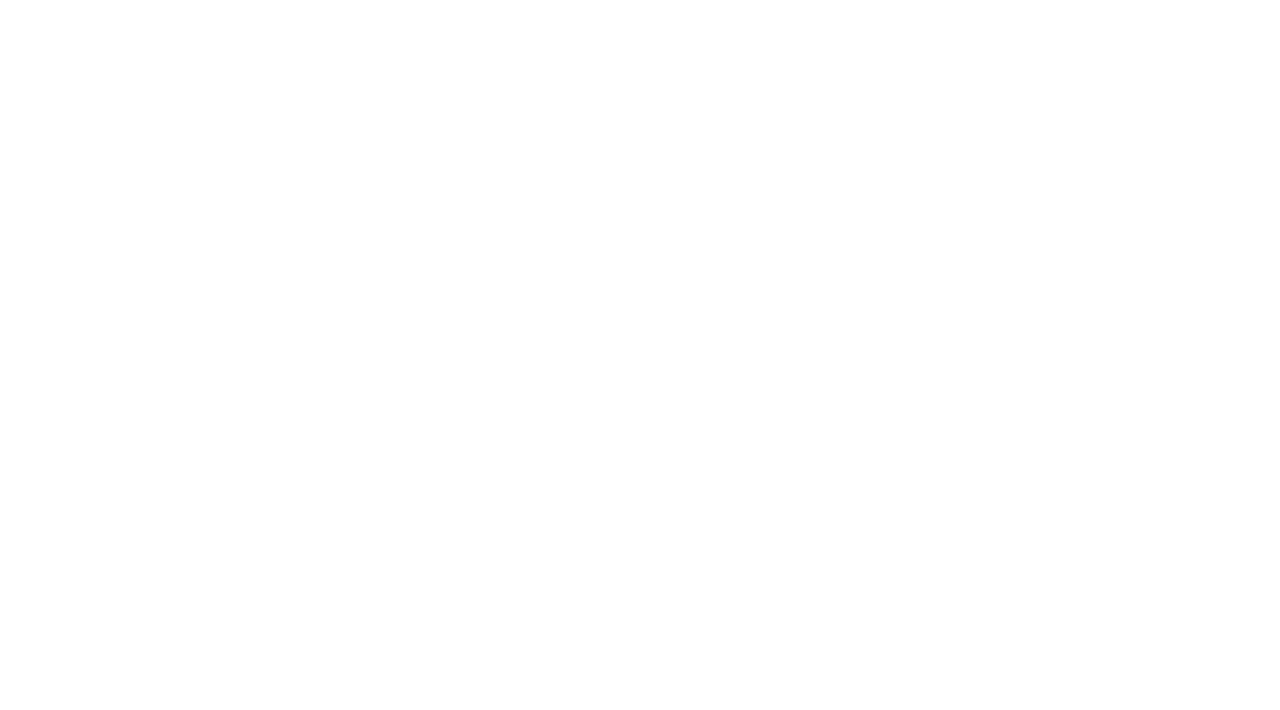
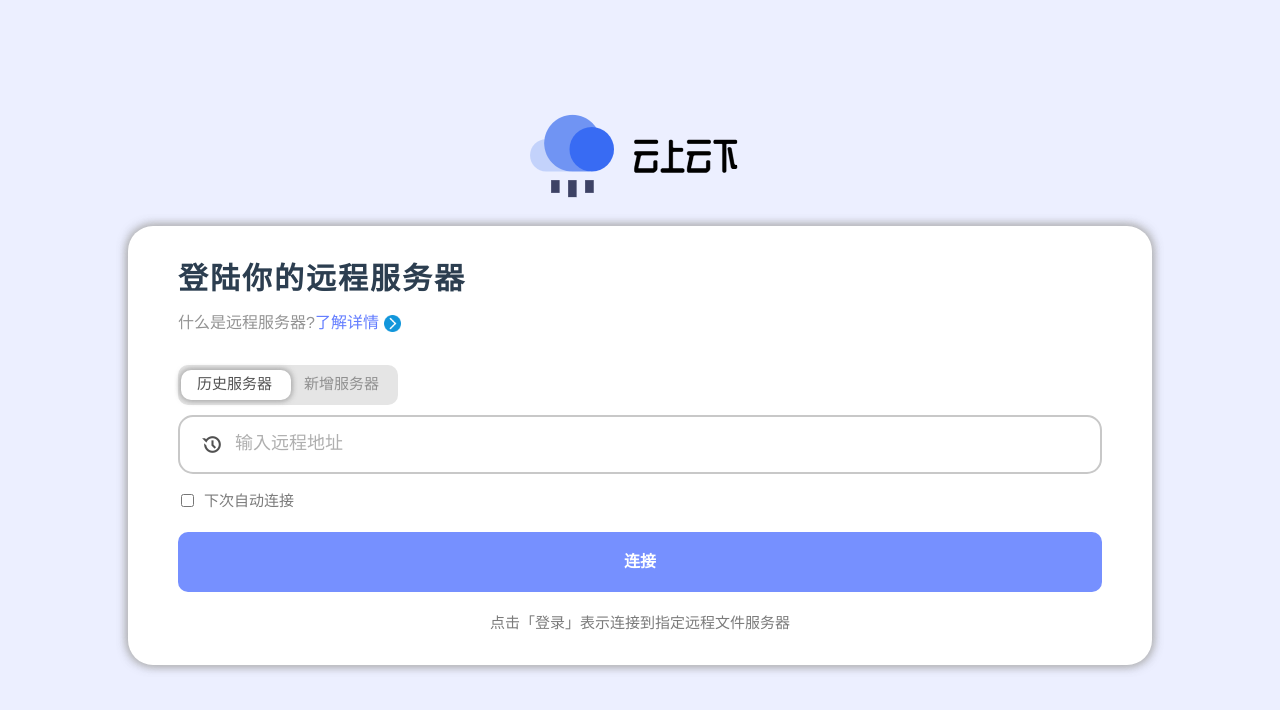
Before and after one commit to HeadphoneSang/NIO-Client, a Vue app: page /#/mainEnter/initAddress/historyAddress in a window 1280 px wide. Before the commit this address had no page. Shown: the top 710 px of the page. Built offline with nearby package versions, Linux system fonts and the light colour scheme.

Commit message:
2023-03-25 增加了进入界面的图标，添加了登录模块

```diff
--- a/src/App.vue
+++ b/src/App.vue
@@ -3,8 +3,9 @@
 </template>
 
 <style lang="less">
-html{
+html,body{
   cursor: url('@/assets/download.png'), pointer;
+  height: 100%;
 }
 #app {
   font-family: Avenir, Helvetica, Arial, sans-serif;
@@ -12,6 +13,7 @@ html{
   -moz-osx-font-smoothing: grayscale;
   text-align: center;
   color: #2c3e50;
+  height: 100%;
 }
 
 nav {
--- a/src/router/index.js
+++ b/src/router/index.js
@@ -2,18 +2,27 @@ import { createRouter, createWebHashHistory } from 'vue-router'
 import InitAddressView from '@/views/login/initAddress/initAddress.vue'
 import AddNewAddressView from '@/views/login/initAddress/addNewAddress.vue'
 import HistoryAddressView from '@/views/login/initAddress/historyAddress.vue'
+import MainEnterView from '@/views/login/initAddress/mainEnter.vue'
+import LoginMainView from '@/views/login/loginServer/loginMain.vue'
+import LoginView from '@/views/login/loginServer/login.vue'
+import RegisterView from '@/views/login/loginServer/register.vue'
+
 
 const routes = [
   {
     path: '/',
-    name: 'initAddress',
-    redirect:'/initAddress',
-
+    name: 'mainEnter',
+    redirect:'/mainEnter',
   },
   {
-    path:'/initAddress',
+    path: '/mainEnter',
+    component:MainEnterView,
+    redirect:'/mainEnter/initAddress',
+    children:[
+      {
+        path:'initAddress',
         component:InitAddressView,
-    redirect:'/initAddress/addNewAddress',
+        redirect:'/mainEnter/initAddress/historyAddress',
         children:[
           {
             path: 'addNewAddress',
@@ -26,7 +35,27 @@ const routes = [
             component:HistoryAddressView
           },
         ]
+      },
+      {
+        path:'loginMain',
+        component:LoginMainView,
+        redirect:'/mainEnter/loginMain/login',
+        children:[
+          {
+            path: 'register',
+            name: 'register',
+            component:RegisterView
+          },
+          {
+            path: 'login',
+            name: 'login',
+            component:LoginView
+          },
+        ]
       }
+    ]
+  },
+
 ]
 
 const router = createRouter({
--- a/src/views/login/initAddress/addNewAddress.vue
+++ b/src/views/login/initAddress/addNewAddress.vue
@@ -82,7 +82,7 @@ export default {
       }
       input[type="submit"]{
         border: 0 solid #ffffff;
-        background-color: #88a7d5;
+        background-color: #7690FF;
         color: #ffffff;
         height: 60px;
         border-radius: 10px;
@@ -91,7 +91,8 @@ export default {
       }
       input[type="submit"]:hover{
         outline: none;
-        background-color: #2e6cb7;
+        background-color: #546fe6;
+        transition: all 0.5s;
       }
     }
     .select-box{
--- a/src/views/login/initAddress/historyAddress.vue
+++ b/src/views/login/initAddress/historyAddress.vue
@@ -17,10 +17,10 @@
     <div class="place"></div>
     <div :class="showWarn?'warn-tips':'warn-hidden'" >连接地址不可以为空</div>
     <div class="select-box">
-      <input type="checkbox" id="check" v-model="isRemeber"><label for="check">记录地址</label>
+      <input type="checkbox" id="check" v-model="isRemeber"><label for="check">下次自动连接</label>
     </div>
     <div class="submit-box">
-      <input type="submit" value="连接" @click.prevent="">
+      <input type="submit" value="连接" @click.prevent="submit">
       <div class="submit-tips">
         点击「登录」表示连接到指定远程文件服务器
       </div>
@@ -85,6 +85,9 @@ export default {
       },
       clickSub(ip){
         this.remoteAddress = ip
+      },
+      submit(){
+        this.$router.push('/mainEnter/loginMain')
       }
     },
     created(){
@@ -127,7 +130,7 @@ export default {
       }
       input[type="submit"]{
         border: 0 solid #ffffff;
-        background-color: #88a7d5;
+        background-color: #7690FF;
         color: #ffffff;
         height: 60px;
         border-radius: 10px;
@@ -136,7 +139,8 @@ export default {
       }
       input[type="submit"]:hover{
         outline: none;
-        background-color: #2e6cb7;
+        background-color: #546fe6;
+        transition: all 0.5s;
       }
     }
     .select-box{
--- a/src/views/login/initAddress/initAddress.vue
+++ b/src/views/login/initAddress/initAddress.vue
@@ -47,9 +47,9 @@ export default {
         changeSelect(str){
             this.isRateActive = str
             if(str=='week'){
-                return this.$router.push("/initAddress/historyAddress")
+                return this.$router.push("/mainEnter/initAddress/historyAddress")
             }
-            this.$router.push("/initAddress/addNewAddress")
+            this.$router.push("/mainEnter/initAddress/addNewAddress")
         }
     }
 }
@@ -78,7 +78,7 @@ export default {
             div:nth-child(2){
                 color: #939393;
                 span{
-                    color: #0485d4;
+                    color: #637DFF;
                     cursor: pointer;
                 }
             }
--- /dev/null
+++ b/src/views/login/initAddress/mainEnter.vue
@@ -0,0 +1,58 @@
+<template>
+  <div class="main-container">
+    <div class="icon">
+        <img src="@/assets/ICON.png">
+        <img src="@/assets/text.png" alt="">
+    </div>
+    <router-view class="main-view">
+
+    </router-view>
+  </div>
+</template>
+
+<script>
+export default {
+
+}
+</script>
+
+<style lang="less" scoped>
+
+    .main-container{
+        width: 100%;
+        height: 100%;
+        box-sizing: border-box;
+        display: flex;
+        flex-direction: column;
+        justify-content: center;
+        align-items: center;
+        background-color: #ECEFFF;
+        padding-bottom: 30px;
+        .icon{
+            width: 100%;
+            display: flex;
+            justify-content: center;
+            margin-left: -10px;
+            img{
+                margin: 0 5px 0 0;
+                height: 100px;
+                user-select: none;
+            }
+            img:nth-child(2){
+                height: 50px;
+            }
+            margin-bottom: 20px;
+            display: flex;
+            align-items: center;
+        }
+    }
+    .main-view{
+        width: 80%;
+        background-color: #ffffff;
+        border-radius: 25px;
+        box-shadow: 2px 2px 8px rgba(169, 169, 169, 0.5),
+          -2px -2px 8px rgba(169, 169, 169, 0.5),
+          2px -2px 8px rgba(169, 169, 169, 0.5),
+          -2px 2px 8px rgba(169, 169, 169, 0.5);
+    }
+</style>
--- /dev/null
+++ b/src/views/login/loginServer/login.vue
@@ -0,0 +1,15 @@
+<template>
+  <div class="login-container">
+    login-container
+  </div>
+</template>
+
+<script>
+export default {
+
+}
+</script>
+
+<style>
+
+</style>
--- /dev/null
+++ b/src/views/login/loginServer/loginMain.vue
@@ -0,0 +1,22 @@
+<template>
+  <div class="login-main-container">
+    <div class="title-container">
+
+    </div>
+    <router-view>
+
+    </router-view>
+  </div>
+</template>
+
+<script>
+export default {
+
+}
+</script>
+
+<style lang="less" scoped>
+    .login-main-container{
+
+    }
+</style>
--- /dev/null
+++ b/src/views/login/loginServer/register.vue
@@ -0,0 +1,15 @@
+<template>
+  <div class="register-contanier">
+    register
+  </div>
+</template>
+
+<script>
+export default {
+
+}
+</script>
+
+<style>
+
+</style>
```
Also changed, not shown: src/background.js (+7 -5 lines), src/assets/ICON.png (added), src/assets/text.png (added). Lines whose indentation alone changed are shown as unchanged.
